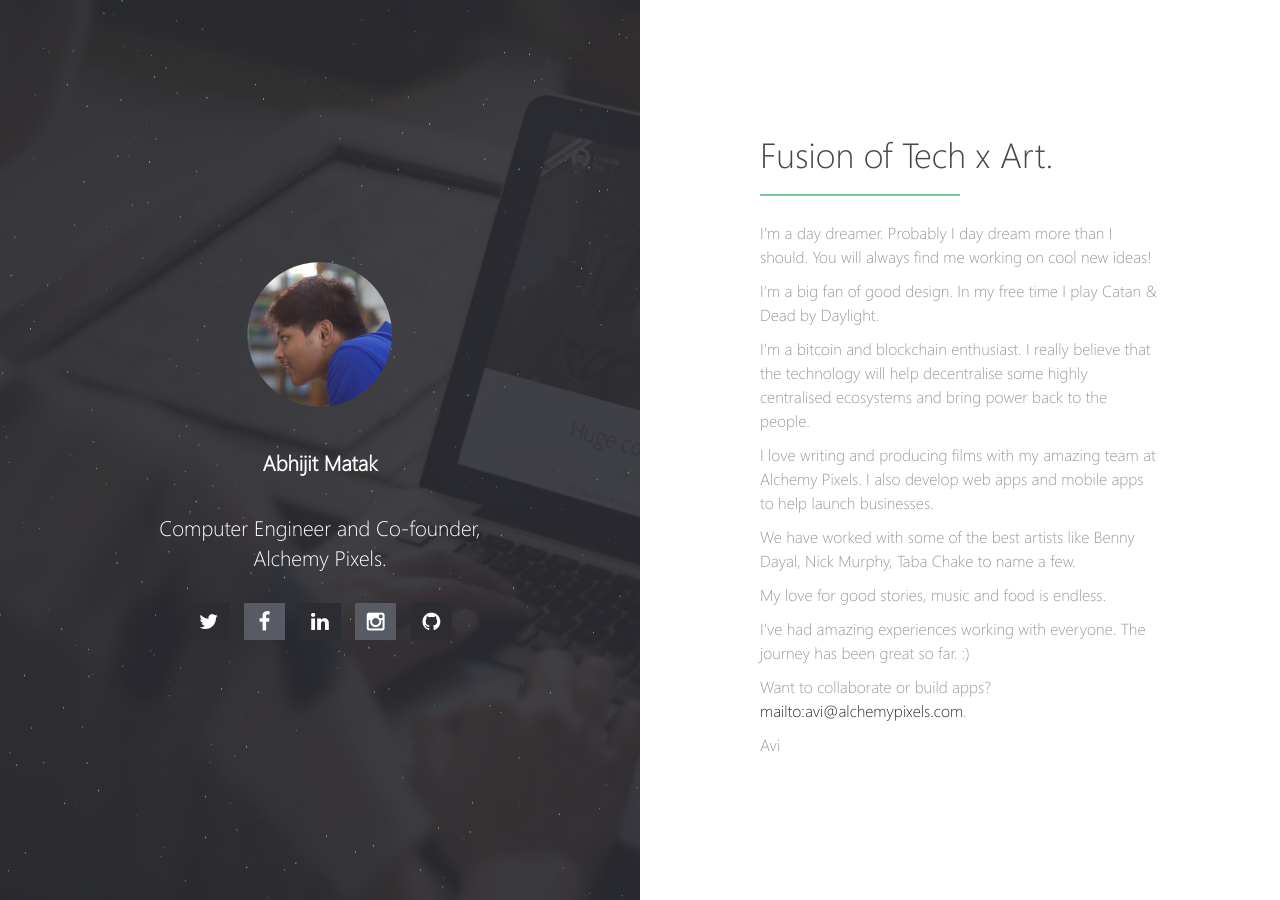
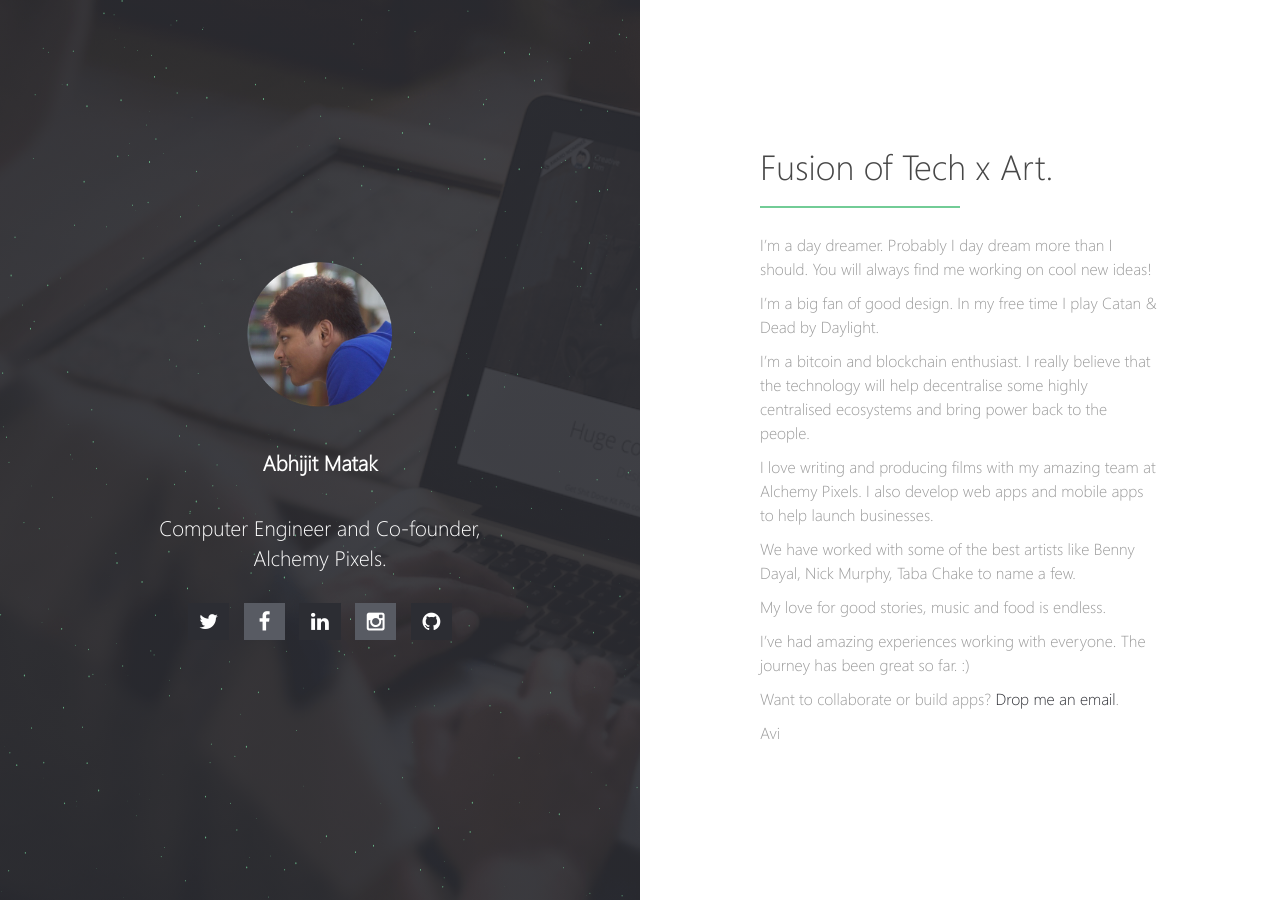
Before and after one commit to skyhitblog/skyhitblog.github.io, a Jekyll site: the page built from index.md, in a window 1280 px wide. Built offline with Jekyll 4.4.1, drawn with Linux system fonts in a browser that asks for light colours; our own code applies the rules of GitHub Pages for plain Markdown files.

Commit message:
Update index.md

```diff
--- a/index.md
+++ b/index.md
@@ -17,6 +17,6 @@ My love for good stories, music and food is endless.
 
 I’ve had amazing experiences working with everyone. The journey has been great so far. :)
 
-Want to collaborate or build apps?  [mailto:avi@alchemypixels.com](Drop me an email).
+Want to collaborate or build apps?  [Drop me an email](mailto:avi@alchemypixels.com).
 
 Avi
```
